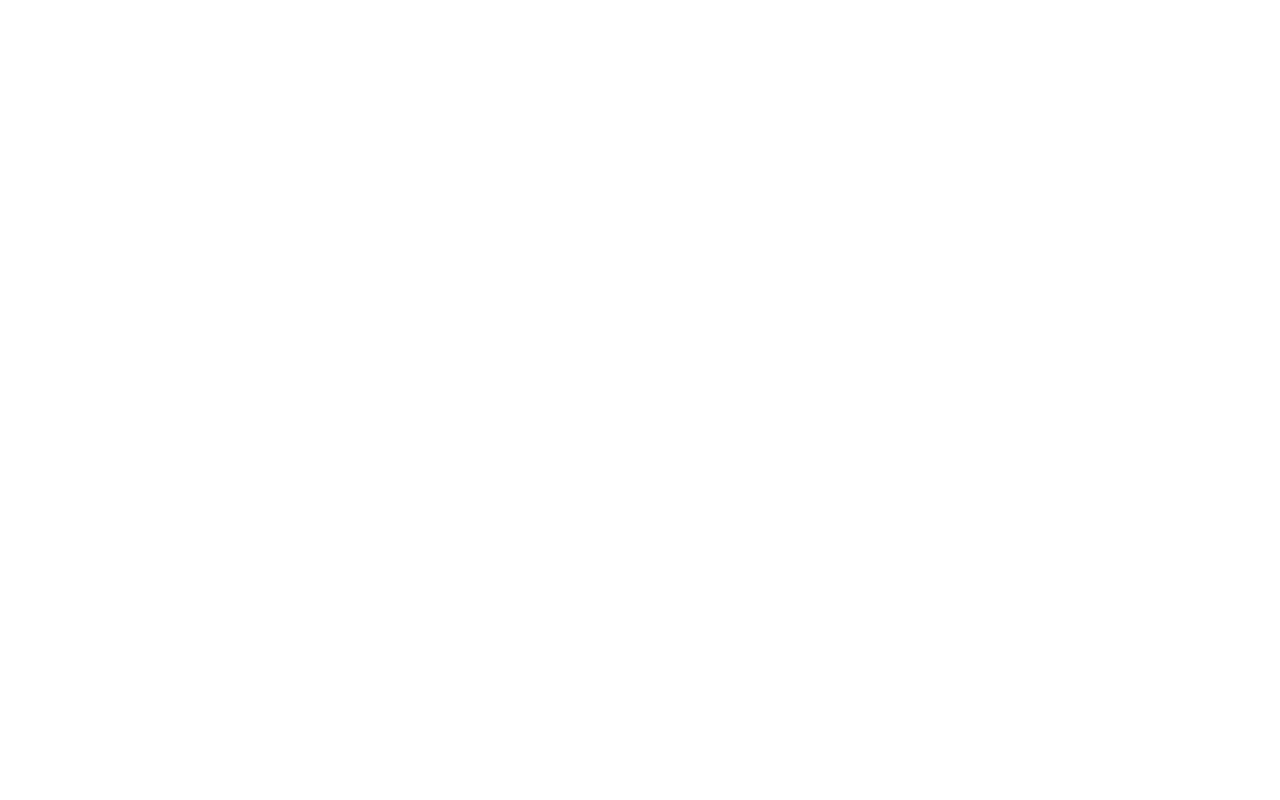
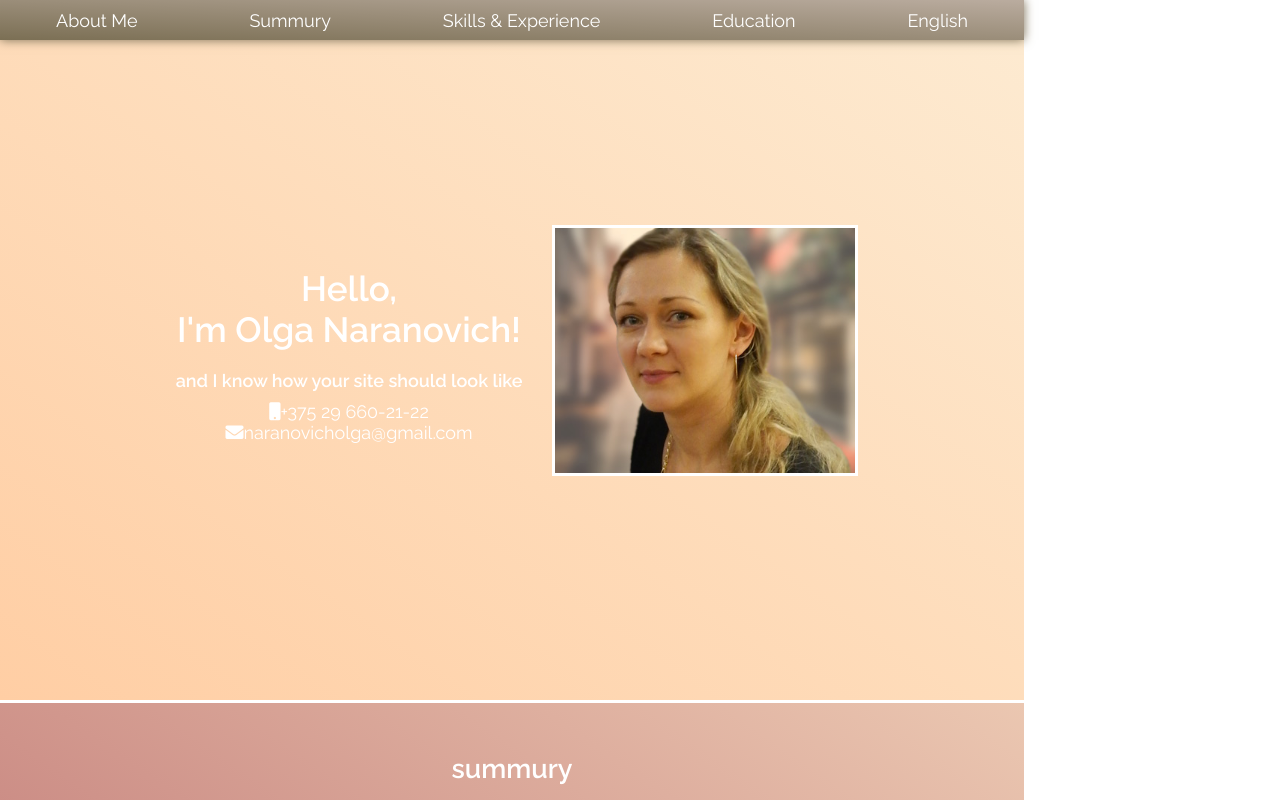
Before and after one commit to OlgaNaranovich/rsschool-codejam1-cv, a plain HTML site: page index.html in a window 1280 px wide. Shown: the top 800 px of the page. Drawn offline with nearby package versions, Linux system fonts and the light colour scheme.

Commit message:
docs: create HEADER & section ABOUT

```diff
--- a/index.css
+++ b/index.css
@@ -0,0 +1,115 @@
+* {
+  padding: 0;
+  margin: 0;
+  color: #ffffff;
+}
+
+body {
+  max-width: 1024px;
+  text-align: center;
+  font-family: 'Raleway', sans-serif;
+  font-size: 18px;
+}
+
+section {
+  min-height: 600px;
+  border-bottom: 3px solid white;
+  padding: 50px 0;
+}
+
+ul {
+  list-style-type: none;
+}
+
+a {
+  text-decoration: none;
+}
+
+:hover, :focus {
+  outline: none;
+}
+
+/*HEADER*/
+header {
+  background: linear-gradient(to top right, #7b6f54, #baac9f);
+  min-width: 1024px;
+  height: 40px;
+  position: fixed;
+  top: 0;
+  left: 0;
+  box-shadow: 0 0 10px #7b6f54;
+}
+
+.nav {
+  margin: 10px 0;
+}
+
+.nav ul {
+  display: flex;
+  justify-content: space-around;
+}
+
+.nav ul li {
+  padding: 0 10px;
+}
+
+.nav ul li a::after {
+  content: '';
+  display: block;
+  background: #f2eadb;
+  width: 100%;
+  height: 1px;
+  transform: scaleX(0);
+  transition: all .3s ease;
+}
+
+.nav ul li a:hover::after {
+  transform: scaleX(1);
+}
+
+/*MAIN*/
+.about {
+  background: linear-gradient(to top right, #ffcea4, #fdebd2);
+  display: flex;
+  justify-content: center;
+}
+
+.about .text-wrapper {
+  margin: auto 10px auto auto ;
+}
+
+.about img {
+  border: 3px solid white;
+  margin: auto auto auto 10px;
+}
+
+.about h1 {
+  font-size: 35px;
+  padding: 10px;
+}
+
+.about p {
+  font-weight: 700;
+  padding: 10px;
+}
+
+.about .contacts {
+  display: inline-block;
+}
+
+
+.summury {
+  background: linear-gradient(to top right, #b56366, #ebc7b1);
+}
+
+.skills {
+  background: linear-gradient(to top right, #818b28, #ccdd66);
+}
+
+.education {
+  background: linear-gradient(to top right, #c29a6f, #efddbf);
+}
+
+.english {
+  background: linear-gradient(to top right, #6a0923, #ae4e54);
+}
--- a/index.html
+++ b/index.html
@@ -1,10 +1,51 @@
 <!DOCTYPE html>
 <html lang="en">
 <head>
-	<meta charset="UTF-8">
-	<title>VC by Olga Naranovich</title>
+  <meta charset="UTF-8">
+  <title>VC by Olga Naranovich</title>
+  <link rel="stylesheet" href="https://use.fontawesome.com/releases/v5.3.1/css/all.css" integrity="sha384-mzrmE5qonljUremFsqc01SB46JvROS7bZs3IO2EmfFsd15uHvIt+Y8vEf7N7fWAU" crossorigin="anonymous">
+  <link href="https://fonts.googleapis.com/css?family=Raleway:200,200i,400,600" rel="stylesheet">
+  <link rel="stylesheet" href="index.css">
 </head>
 <body>
+  <header>
+    <nav class="nav">
+        <ul>
+            <li><a href="#about">About Me</a></li>
+            <li><a href="#summury">Summury</a></li>
+            <li><a href="#skills">Skills & Experience</a></li>
+            <li><a href="#education">Education</a></li>
+            <li><a href="#english">English</a></li>
+          </ul>
+      </nav>
+  </header>
+  <main class="wrapper">
+    <section class="about">
+      <div class="text-wrapper">
+        <h1>Hello,<br>I'm Olga Naranovich!</h1>
+        <p>and I know how your site should look like</p>
+          <div class="phone"><i class="fa fa-mobile" aria-hidden="true"></i>+375 29 660-21-22</div>
+          <div class="email"><i class="fa fa-envelope" aria-hidden="true"></i>naranovicholga@gmail.com</div>
+      </div>
+      <img src="img/photo.jpg" alt="Olga Naranovich" width="300" height="245">
+    </section>
+    <section id="summury" class="summury section-activ">
+      <h2>summury</h2>
+      <p></p>
+    </section>
+    <section class="skills">
+      <h2>skills</h2>
+    </section>
+    <section class="education">
+      <h2>education</h2>
+    </section>
+    <section class="english">
+      <h2>english</h2>
+    </section>
+  </main>
 
+  <script src="https://code.jquery.com/jquery-3.3.1.slim.min.js" integrity="sha384-q8i/X+965DzO0rT7abK41JStQIAqVgRVzpbzo5smXKp4YfRvH+8abtTE1Pi6jizo" crossorigin="anonymous"></script>
+  <script src="https://cdnjs.cloudflare.com/ajax/libs/popper.js/1.14.3/umd/popper.min.js" integrity="sha384-ZMP7rVo3mIykV+2+9J3UJ46jBk0WLaUAdn689aCwoqbBJiSnjAK/l8WvCWPIPm49" crossorigin="anonymous"></script>
+  <script src="https://stackpath.bootstrapcdn.com/bootstrap/4.1.3/js/bootstrap.min.js" integrity="sha384-ChfqqxuZUCnJSK3+MXmPNIyE6ZbWh2IMqE241rYiqJxyMiZ6OW/JmZQ5stwEULTy" crossorigin="anonymous"></script>
 </body>
 </html>
```
Also changed, not shown: img/photo.jpg (added), 1 other file.
